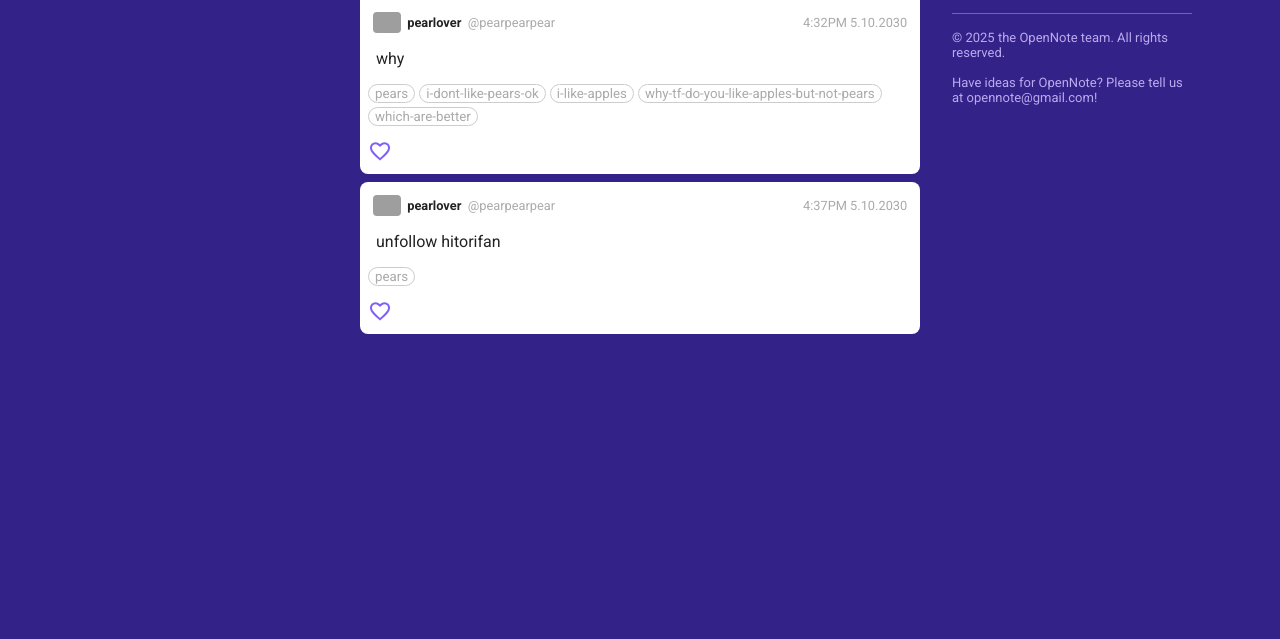
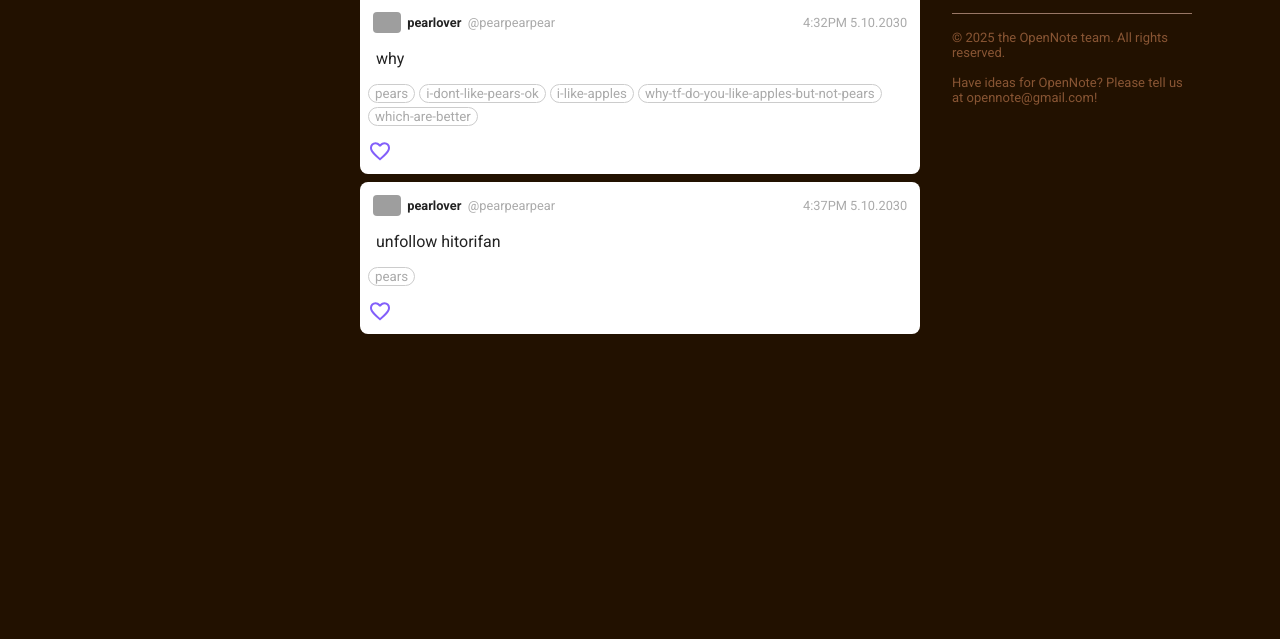
Before and after one commit to dairycultist/OpenNote, a plain HTML site: page index.html in a window 1280 px wide. Shown: the part 161-800 px from the top of the page. Drawn offline with nearby package versions, Linux system fonts and the light colour scheme; grey boxes are pictures that could not be loaded.

Commit message:
Update global.css

```diff
--- a/global.css
+++ b/global.css
@@ -8,12 +8,12 @@
 :root {
     color-scheme: light dark;
 
-    --background: light-dark(#328, #111);
-    --background-off: light-dark(#53b, #222);
-    --accent: #835ffa;
-    --border: light-dark(#769, #444);
+    --background: light-dark(#210, #111);
+    --background-off: light-dark(#530, #222);
+    --accent: #dc8c0c;
+    --border: light-dark(#976, #444);
     --text: light-dark(#eef, #ddd);
-    --text-soft: light-dark(#bae, #777);
+    --text-soft: light-dark(#853, #777);
 }
 
 body { font-family: "Roboto", sans-serif; background: var(--background); color: var(--text); display: flex; justify-content: center; align-items: flex-start; gap: 2em; }
```
